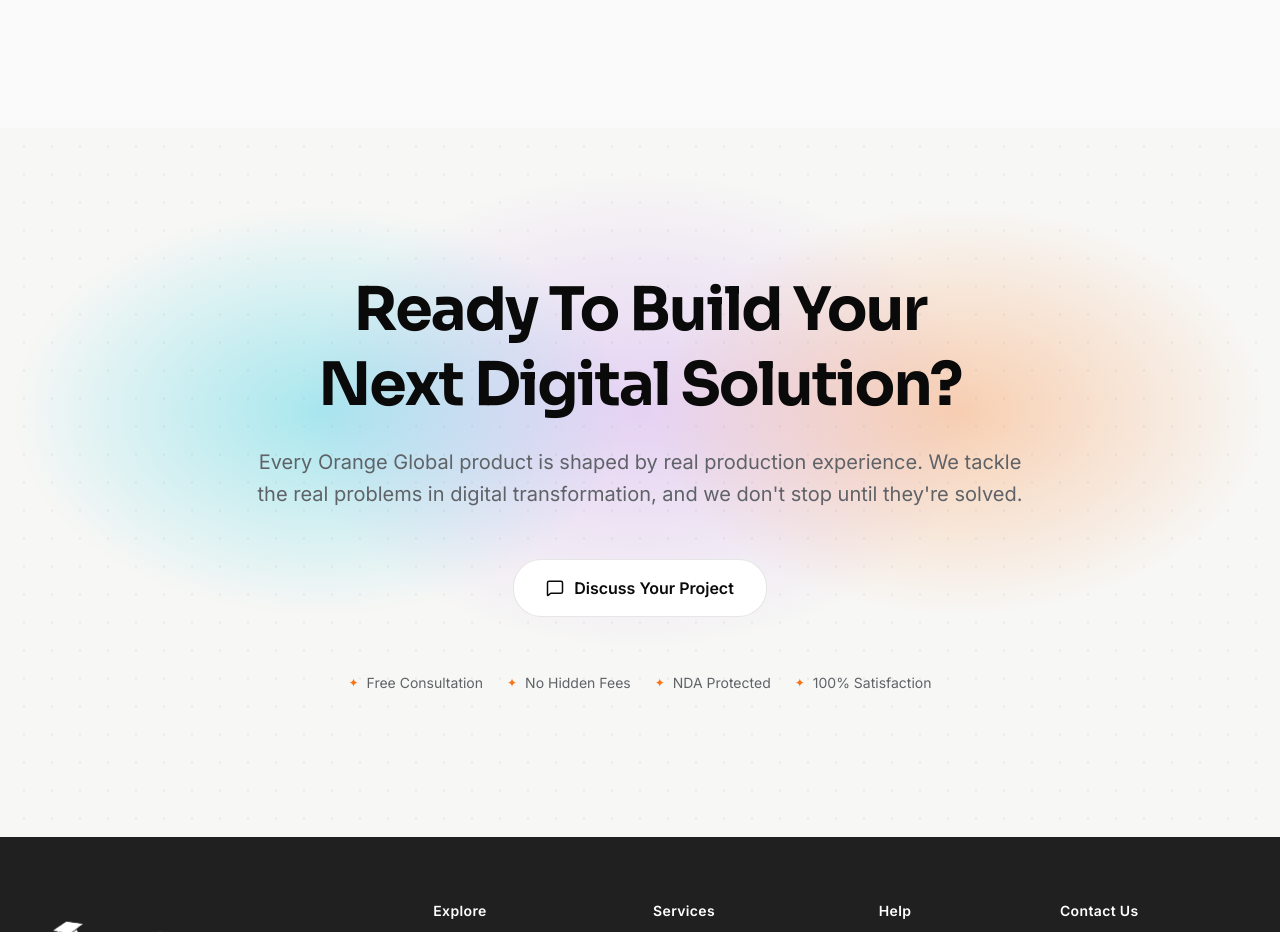
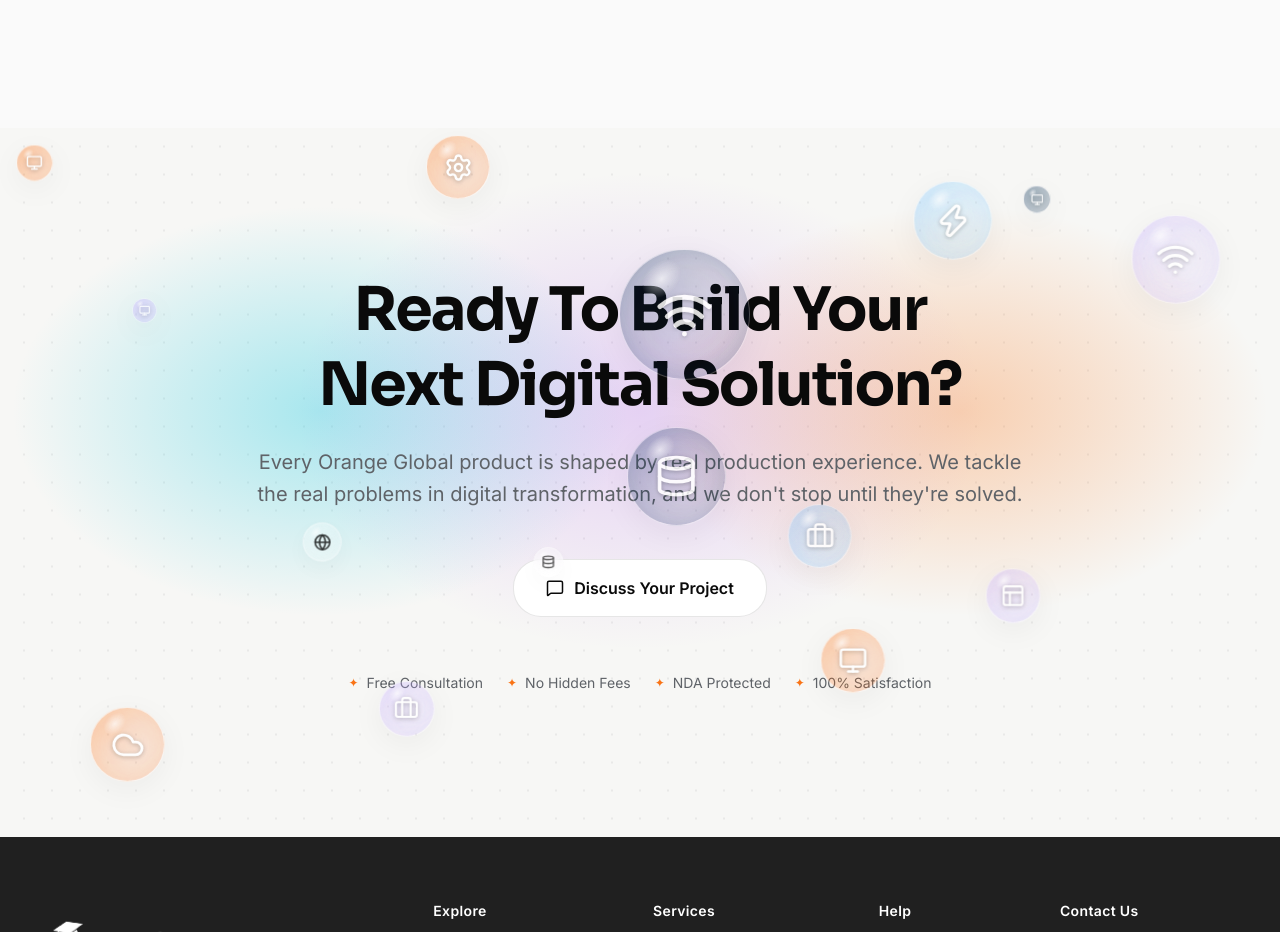
Before and after one commit to SocialOrangeGlobal/orange-global-infotech, a Next.js app: page / in a window 1280 px wide. Shown: the part 11068-12000 px from the top of the page. Built offline with nearby package versions, Linux system fonts and the light colour scheme.

Commit message:
feat: add interactive bubble physics to CTA section

```diff
--- a/src/components/CTASection.tsx
+++ b/src/components/CTASection.tsx
@@ -2,6 +2,7 @@
 
 import { motion } from 'framer-motion'
 import { MessageSquare } from 'lucide-react'
+import HeroBubblePhysics from './animations/HeroBubblePhysics'
 
 export default function CTASection() {
   return (
@@ -10,6 +11,11 @@
       className="py-28 md:py-36 relative overflow-hidden"
       style={{ backgroundColor: '#f7f7f5' }}
     >
+      {/* 3D Bubble Physics Background */}
+      <div className="absolute top-0 left-0 right-0 bottom-0 z-[20] pointer-events-none">
+        <HeroBubblePhysics />
+      </div>
+
       {/* Dot Pattern */}
       <div
         className="absolute inset-0 pointer-events-none z-0"
@@ -59,9 +65,9 @@
         }}
       />
 
-      <div className="relative z-10 max-w-[1400px] mx-auto px-4 sm:px-6 lg:px-8">
+      <div className="relative z-10 max-w-[1400px] mx-auto px-4 sm:px-6 lg:px-8 w-full pointer-events-none">
         <motion.div
-          className="text-center max-w-3xl mx-auto"
+          className="text-center max-w-3xl mx-auto pointer-events-none"
           initial="hidden"
           whileInView="visible"
           viewport={{ once: true, margin: '-80px' }}
@@ -89,7 +95,7 @@
           {/* CTAs */}
           <motion.div
             variants={{ hidden: { opacity: 0, y: 24 }, visible: { opacity: 1, y: 0, transition: { duration: 0.6 } } }}
-            className="flex flex-col sm:flex-row gap-4 justify-center"
+            className="flex flex-col sm:flex-row gap-4 justify-center relative z-[30] pointer-events-auto"
           >
             <a
               href="/contact"
```
